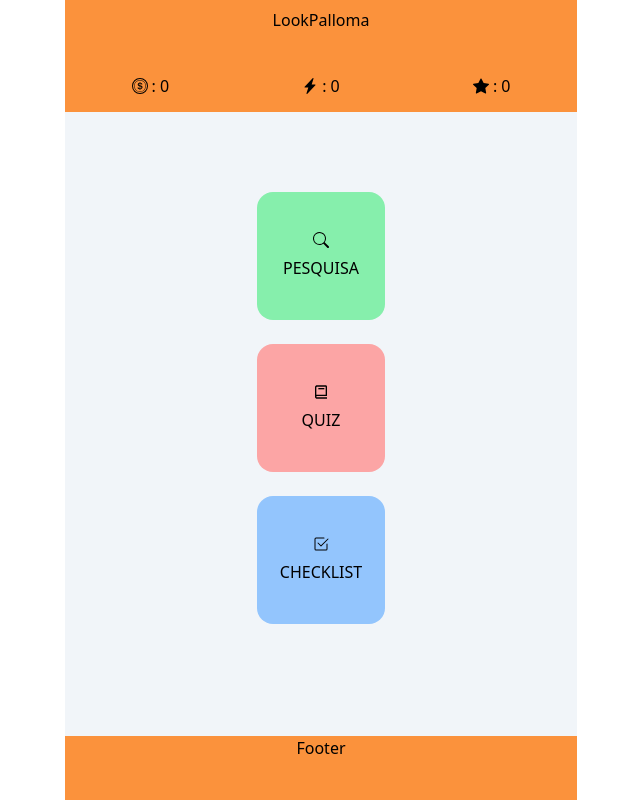
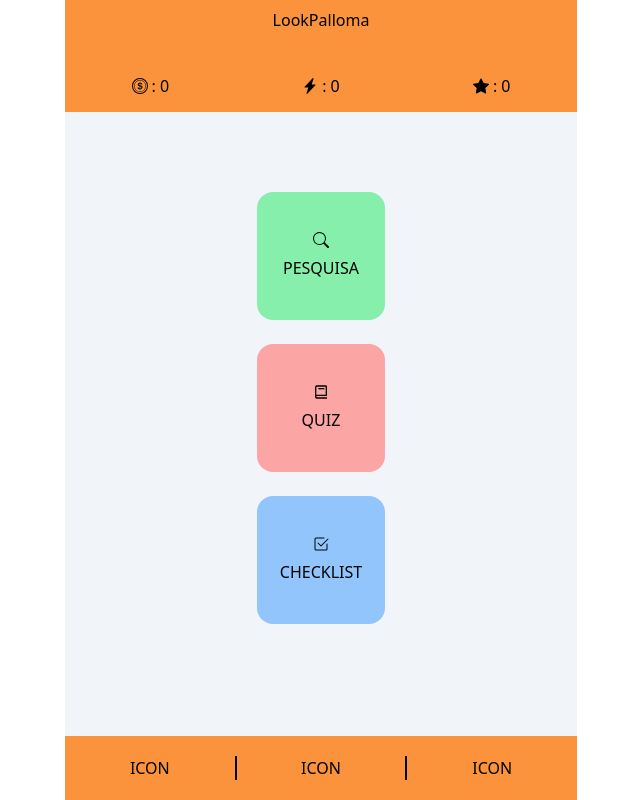
Before and after one commit to thonycsdev/ent-clone, a Next.js app: page / in a window 1280 px wide. Shown: the whole page, without its empty margins (319-959 px from the left). Built offline with nearby package versions, Linux system fonts and the light colour scheme.

Commit message:
footer preview

```diff
--- a/components/footer/index.tsx
+++ b/components/footer/index.tsx
@@ -1,7 +1,13 @@
 import React from "react";
 
 function Footer() {
-  return <div className=" bg-orange-400 h-16 text-center">Footer</div>;
+  return (
+    <div className="flex justify-around items-center bg-orange-400 h-16 text-center">
+      <div className="border-r w-1/3 border-black">ICON</div>
+      <div className="border-x w-1/3 border-black">ICON</div>
+      <div className="border-l w-1/3 border-black">ICON</div>
+    </div>
+  );
 }
 
 export default Footer;
```
